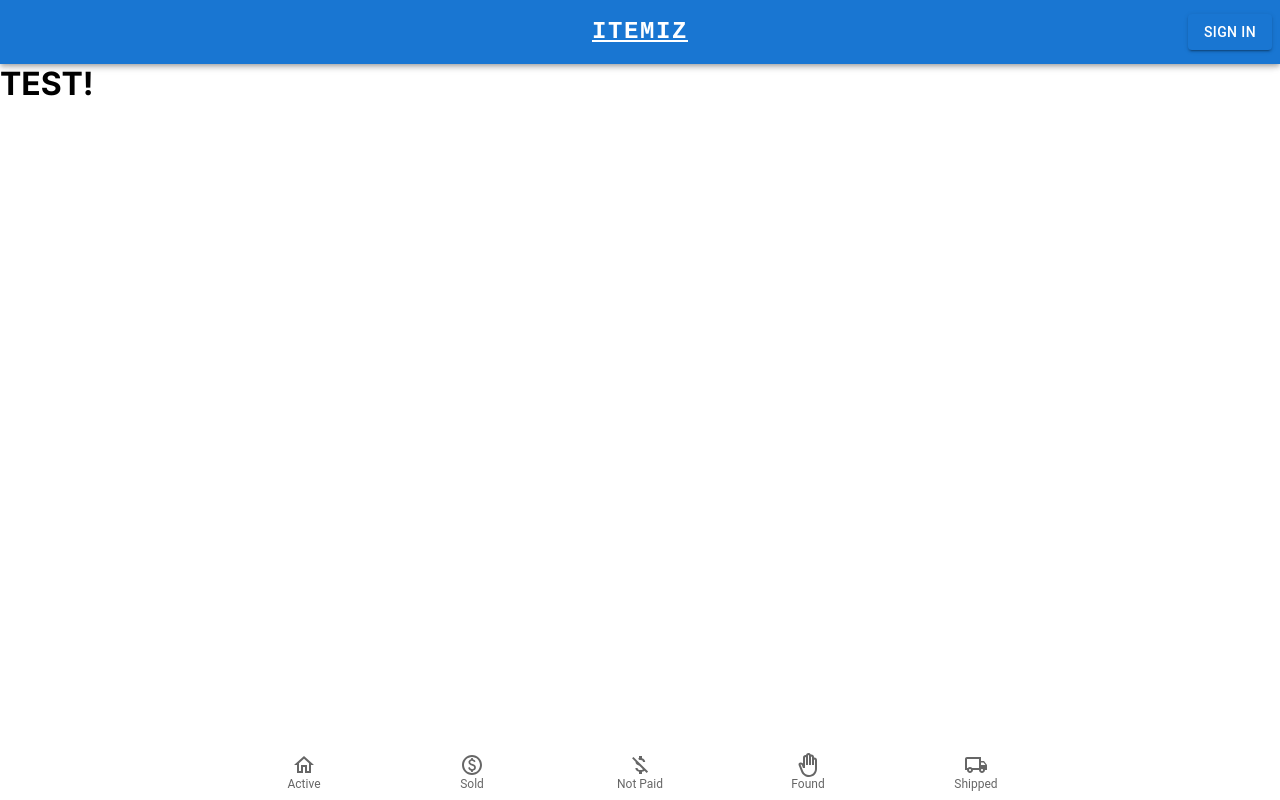
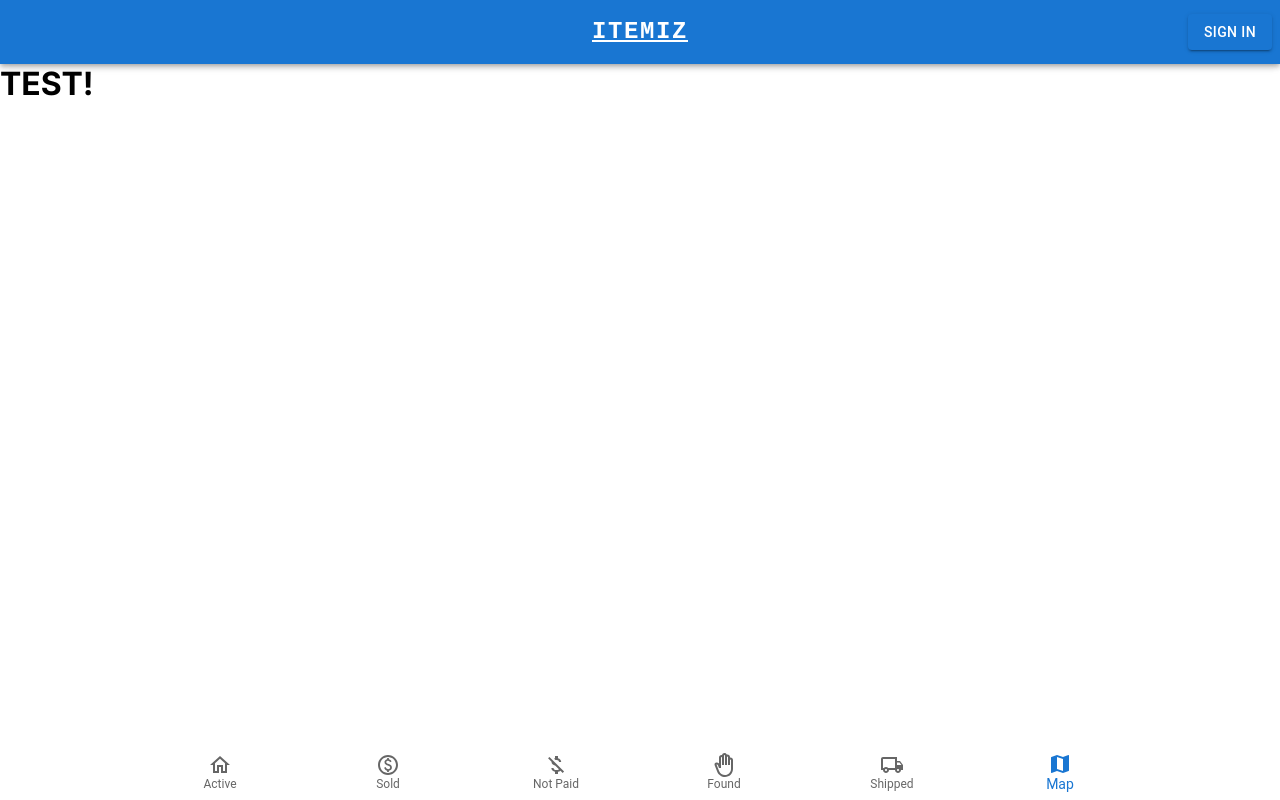
Before and after one commit to PickolZi/Ebay-Inventory-Management, a Next.js app in the folder frontend/: page /pages/map in a window 1280 px wide. Built offline with nearby package versions, Linux system fonts and the light colour scheme; no server answers.

Commit message:
Activate Map page to nav bar

```diff
--- a/frontend/src/components/global/navbar/navbar.component.tsx
+++ b/frontend/src/components/global/navbar/navbar.component.tsx
@@ -34,6 +34,7 @@ type NumOfItems = {
     "Shipped"?: number
     "Deleted"?: number,
     "Found"?: number,
+    "Map"?: number,
 }
 
 const Navbar = () => {
@@ -106,12 +107,12 @@ const Navbar = () => {
                 label="Shipped"
                 icon={pageNum == 4 ? <LocalShippingIcon /> : <LocalShippingOutlinedIcon />}
             />
-            {/* <BottomNavigationAction
+            <BottomNavigationAction
                 component={Link}
                 href="/pages/map"
                 label="Map"
                 icon={pageNum == 5 ? <MapIcon /> : <MapOutlinedIcon />}
-            /> */}
+            />
         </BottomNavigation>
     </>
     )
```
